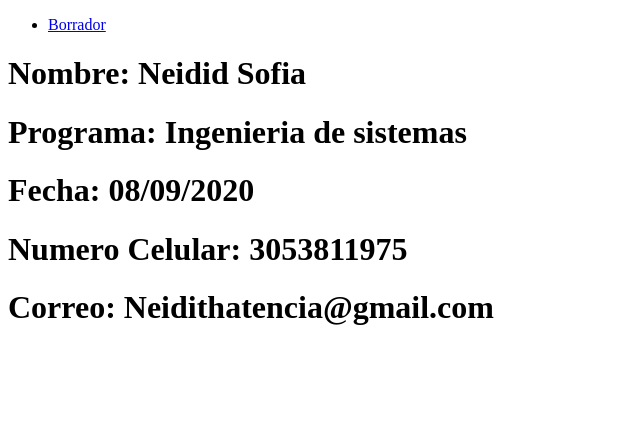
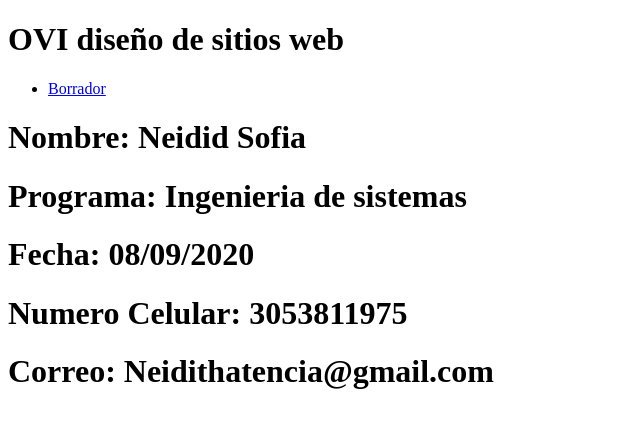
Before and after one commit to Neididsoia/DSW-NEIDIDMEDINA, a plain HTML site: page index.html in a window 1280 px wide. Shown: the whole page, without its empty margins (0-640 px from the left). Drawn offline with Linux system fonts and the light colour scheme.

Commit message:
index actualizados
actualizado titulo

```diff
--- a/index.html
+++ b/index.html
@@ -3,8 +3,9 @@
 <head>
     <meta charset="UTF-8">
     <meta name="viewport" content="width=device-width, initial-scale=1.0">
-    <title>OVI diseño de sitios web</title>
+    <title>diseño de sitios web</title>
 </head>
+<h1>OVI diseño de sitios web</h1>
 <body>
 
 <nav>
```
